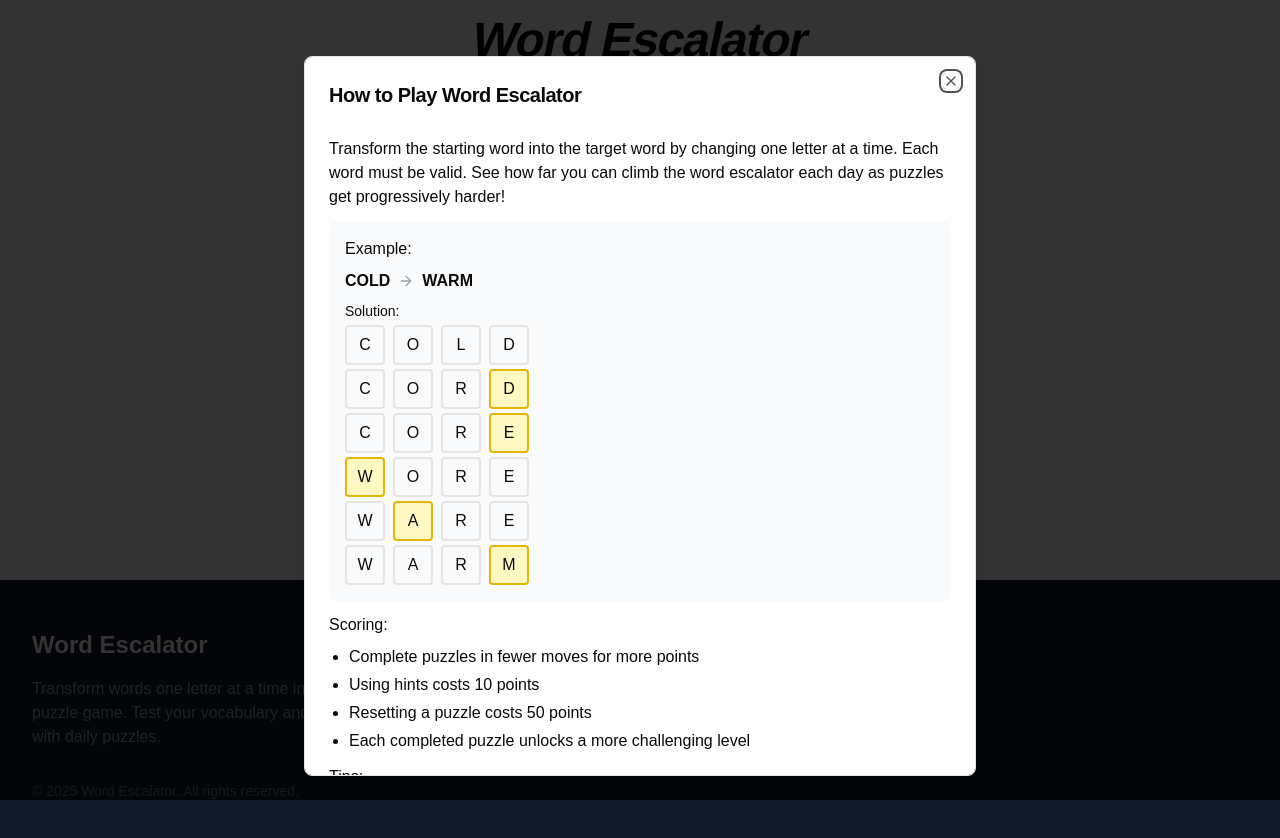
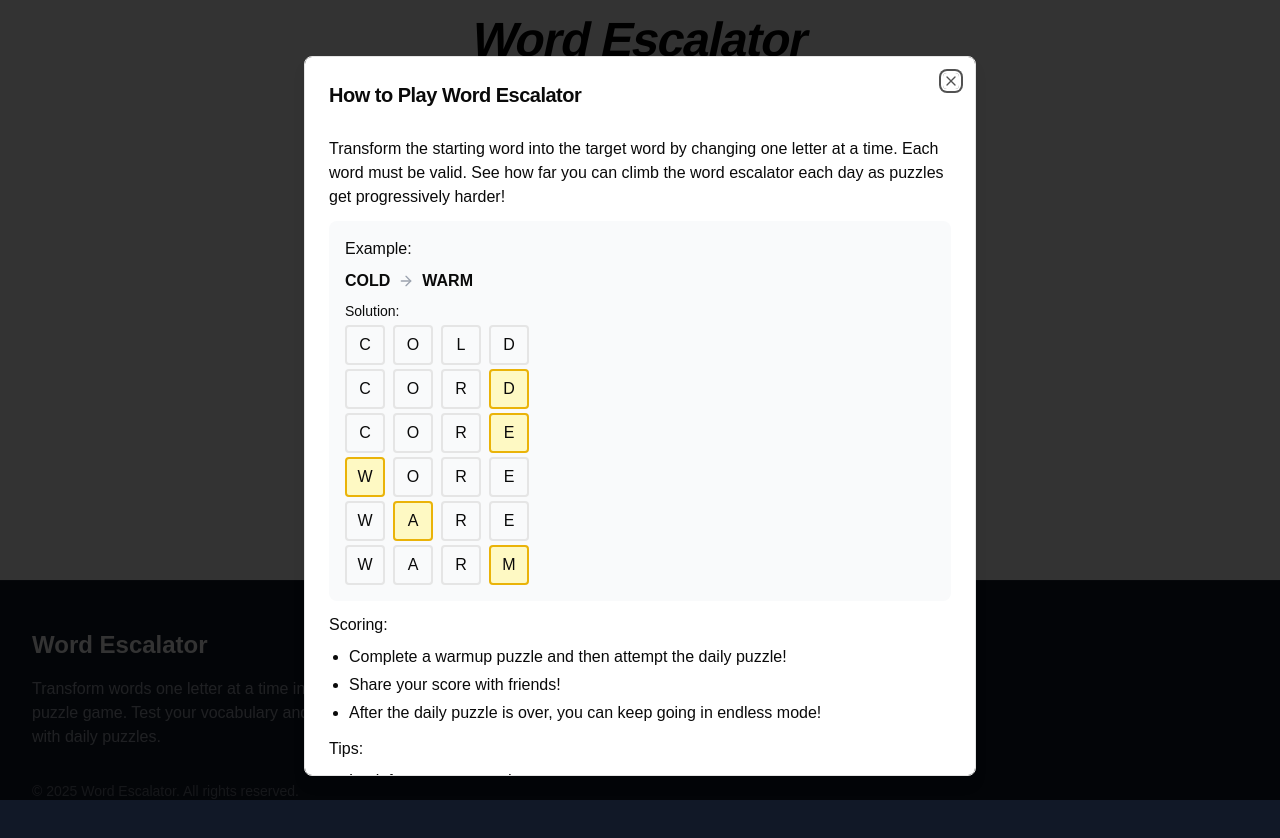
Before and after one commit to dberget/word-escalator, a Next.js app: page / in a window 1280 px wide. Both pictures are taken after a click on the button 506 px from the left and 126 px from the top of the page. Shown: the top 838 px of the page. Built offline with nearby package versions, Linux system fonts and the light colour scheme.

Commit message:
updated help

```diff
--- a/src/app/components/instructions-modal.jsx
+++ b/src/app/components/instructions-modal.jsx
@@ -126,10 +126,14 @@ const InstructionsModal = ({ open, onOpenChange }) => {
           <div className="space-y-2">
             <p className="font-medium">Scoring:</p>
             <ul className="list-disc pl-5 space-y-1">
-              <li>Complete puzzles in fewer moves for more points</li>
-              <li>Using hints costs 10 points</li>
-              <li>Resetting a puzzle costs 50 points</li>
-              <li>Each completed puzzle unlocks a more challenging level</li>
+              <li>
+                Complete a warmup puzzle and then attempt the daily puzzle!
+              </li>
+              <li>Share your score with friends!</li>
+              <li>
+                After the daily puzzle is over, you can keep going in endless
+                mode!
+              </li>
             </ul>
           </div>
 
@@ -138,7 +142,10 @@ const InstructionsModal = ({ open, onOpenChange }) => {
             <ul className="list-disc pl-5 space-y-1">
               <li>Look for common word patterns</li>
               <li>Sometimes going "backwards" can help reach the goal</li>
-              <li>Use hints if you're stuck, but they cost points!</li>
+              <li>
+                Use hints if you're stuck, but they don't always have the best
+                words!
+              </li>
             </ul>
           </div>
         </div>
```
